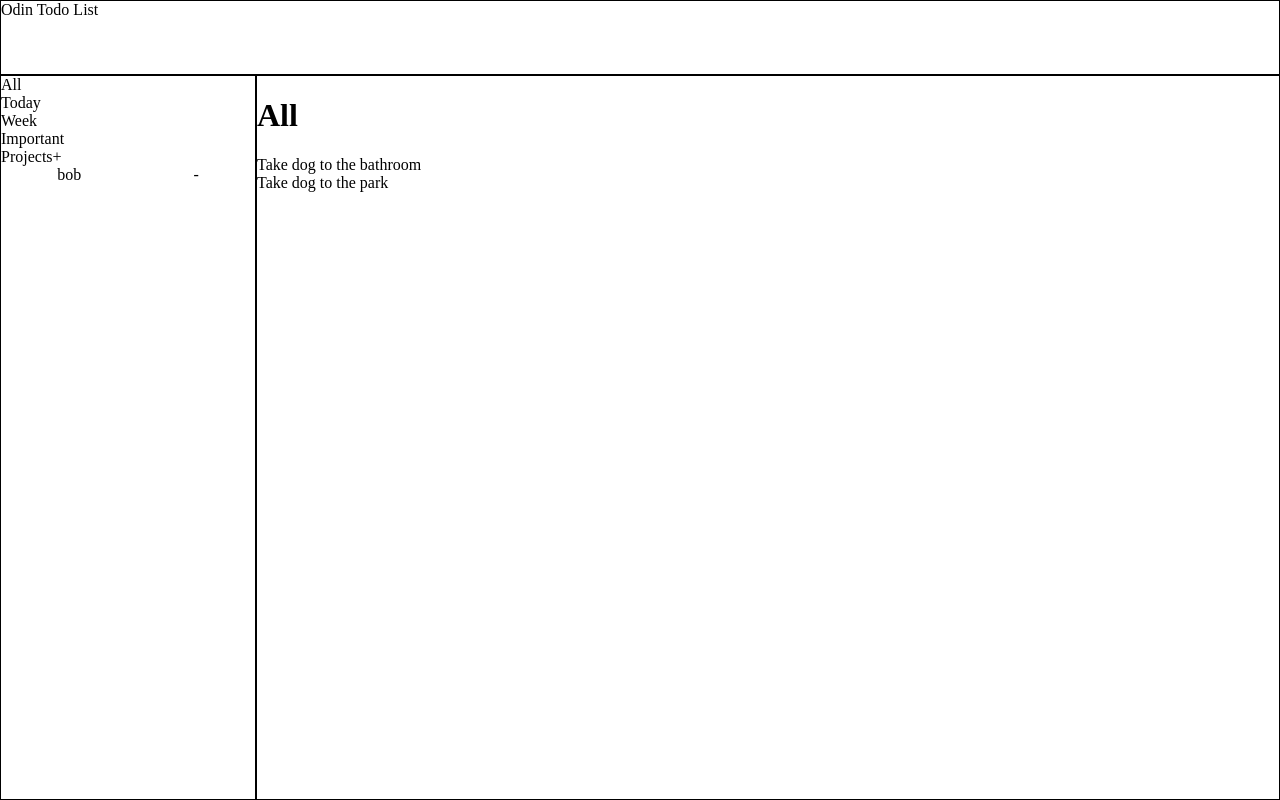
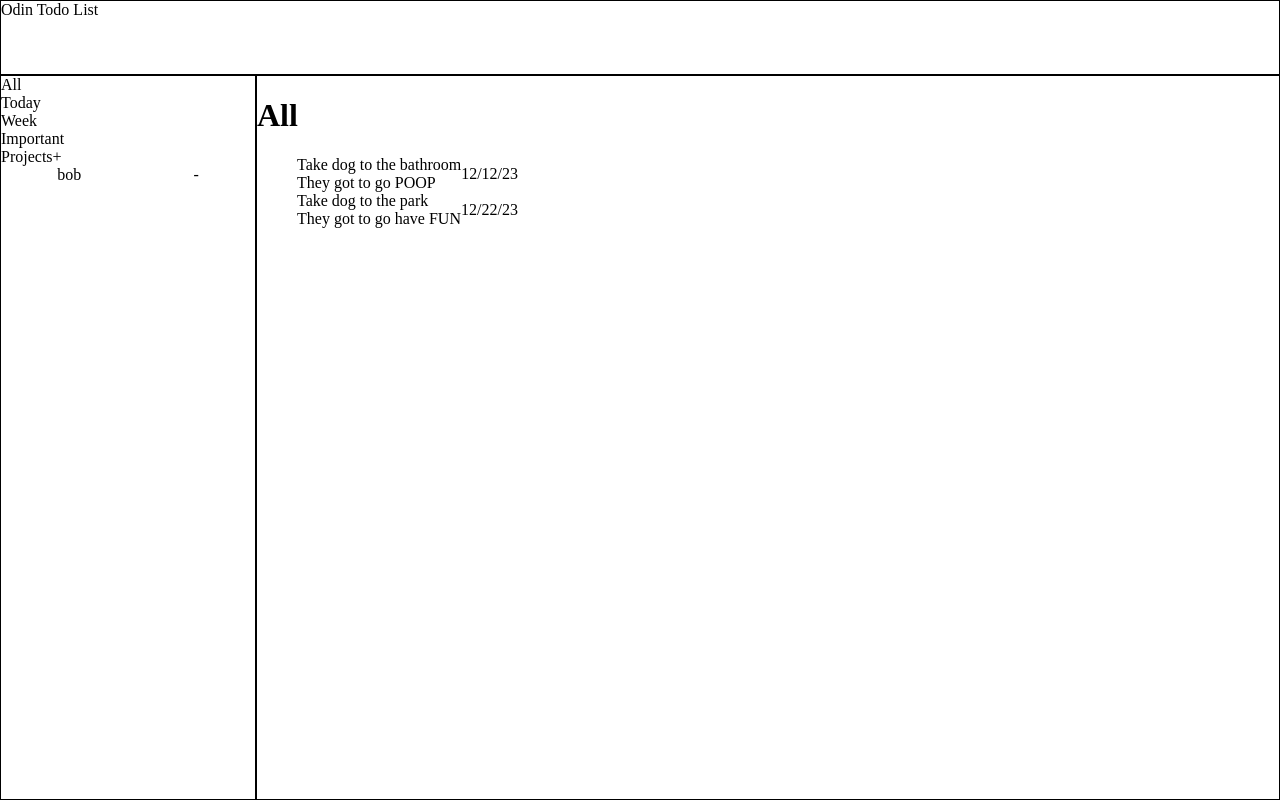
Before and after one commit to JBisquick/todo-list, a website built with webpack: page dist/index.html in a window 1280 px wide. Built offline with nearby package versions, Linux system fonts and the light colour scheme.

```diff
--- a/package.json
+++ b/package.json
@@ -21,5 +21,8 @@
     "style-loader": "^3.3.3",
     "webpack": "^5.89.0",
     "webpack-cli": "^5.1.4"
+  },
+  "dependencies": {
+    "date-fns": "^2.30.0"
   }
 }
--- a/src/dom.js
+++ b/src/dom.js
@@ -86,18 +86,30 @@
   unloadTodoList ();
 
   const todoContent = document.querySelector('.todo-content');
-  const todoListContainer = document.createElement('div');
+  const todoListContainer = document.createElement('ul');
   todoListContainer.classList.add('todo-list-container');
   todoContent.appendChild(todoListContainer);
 
   for (const todo of todoList) {
-    const todoContainer = document.createElement('div');
+    const todoContainer = document.createElement('li');
     todoContainer.classList.add('todo-container');
     todoListContainer.appendChild(todoContainer);
 
+    const todoInformation = document.createElement('div');
+    todoInformation.classList.add('todo-information')
+    todoContainer.appendChild(todoInformation);
+
     const todoTitle = document.createElement('div');
     todoTitle.textContent = todo.title;
-    todoContainer.appendChild(todoTitle);
+    todoInformation.appendChild(todoTitle);
+
+    const todoDescription = document.createElement('div');
+    todoDescription.textContent = todo.description;
+    todoInformation.appendChild(todoDescription);
+
+    const dueDate = document.createElement('div');
+    dueDate.textContent = todo.dueDate;
+    todoContainer.appendChild(dueDate);
   }
 }
 
@@ -136,15 +148,11 @@
 function validateTodoForm() {
   const name = document.querySelector('#todo-name').value;
   const description = document.querySelector('#todo-description').value;
-  const dueDate = document.querySelector('#todo-date').value;
   if (name === '') {
     alert('Need to fill out title.');
     return false;
   } else if (description === '') {
     alert('Need to fill out description.');
-    return false;
-  } else if (dueDate === '') {
-    alert('Need to select a due date.');
     return false;
   } else {
     return true;
--- a/src/styles.css
+++ b/src/styles.css
@@ -33,6 +33,16 @@
 	border: solid black 1px;
 }
 
+.todo-container {
+  display: flex;
+  align-items: center;
+}
+
+.todo-information {
+  display: flex;
+  flex-direction: column;
+}
+
 .form-background {
   bottom: 0;
   right: 0;
--- a/src/todo.js
+++ b/src/todo.js
@@ -1,10 +1,16 @@
 import { findProject } from './project';
+import { format } from 'date-fns';
 
 function createTodo(projectTitle, title, description, dueDate) {
   let checked = false;
-  let important = false;
+  let importance = false;
   const project = findProject(projectTitle);
-  project.push({ title, description, dueDate, important, checked });
+  if (dueDate === '') {
+    dueDate = 'No Due Date';
+  } else {
+    format(new Date(dueDate), 'yyyy-MM-dd');
+  }
+  project.push({ title, description, dueDate, importance, checked });
 }
 
 function deleteTodo(projectTitle, name) {
@@ -18,4 +24,12 @@
   }
 }
 
-export { createTodo, deleteTodo };
+function changeTodoImportance(todo) {
+  if (todo.importance === false) {
+    todo.importance = true;
+  } else {
+    todo.importance = false;
+  }
+}
+
+export { createTodo, deleteTodo, changeTodoImportance };
```
Also changed, not shown: dist/index.html, dist/main.js, 1 other file.
